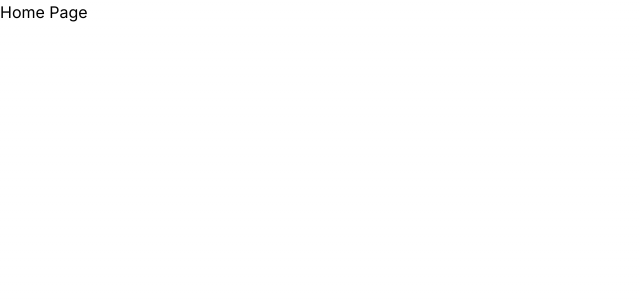
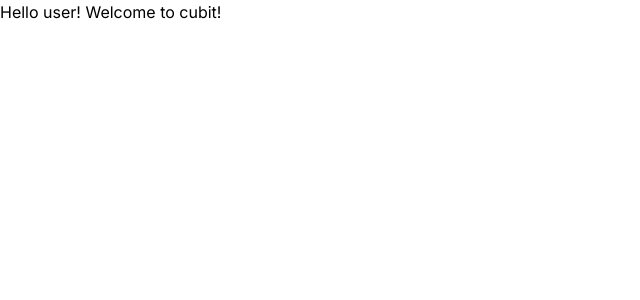
Before and after one commit to ishimurataki/CornerSpace, a Next.js app: page / in a window 1280 px wide. Shown: the top 300 px of the page, without its empty margins (0-640 px from the left). Built offline with nearby package versions, Linux system fonts and the light colour scheme.

Commit message:
Change home page message

```diff
--- a/src/app/page.tsx
+++ b/src/app/page.tsx
@@ -4,7 +4,7 @@ export default function Home() {
   return (
     <main>
       <div>
-        <p className="size">Home Page</p>
+        <p className="size">Hello user! Welcome to cubit!</p>
       </div>
     </main>
   );
```
